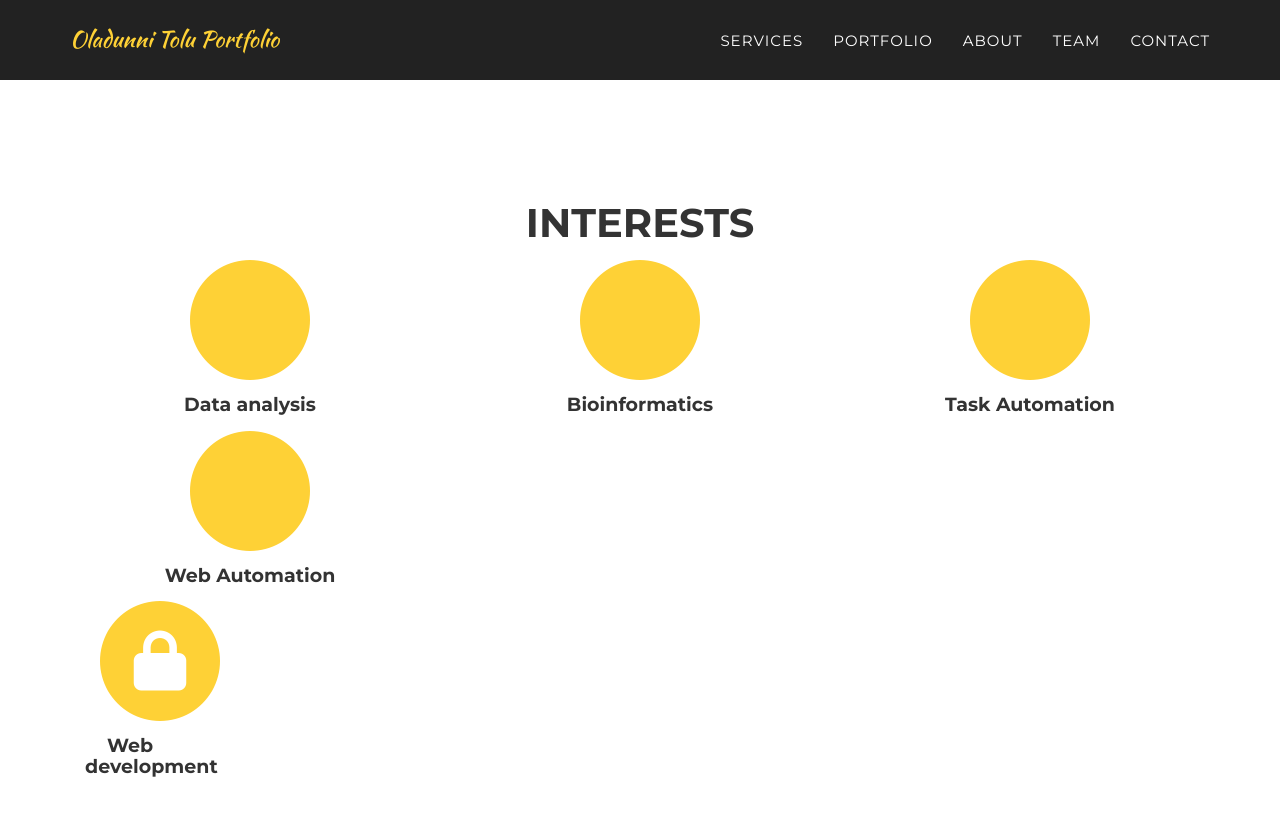
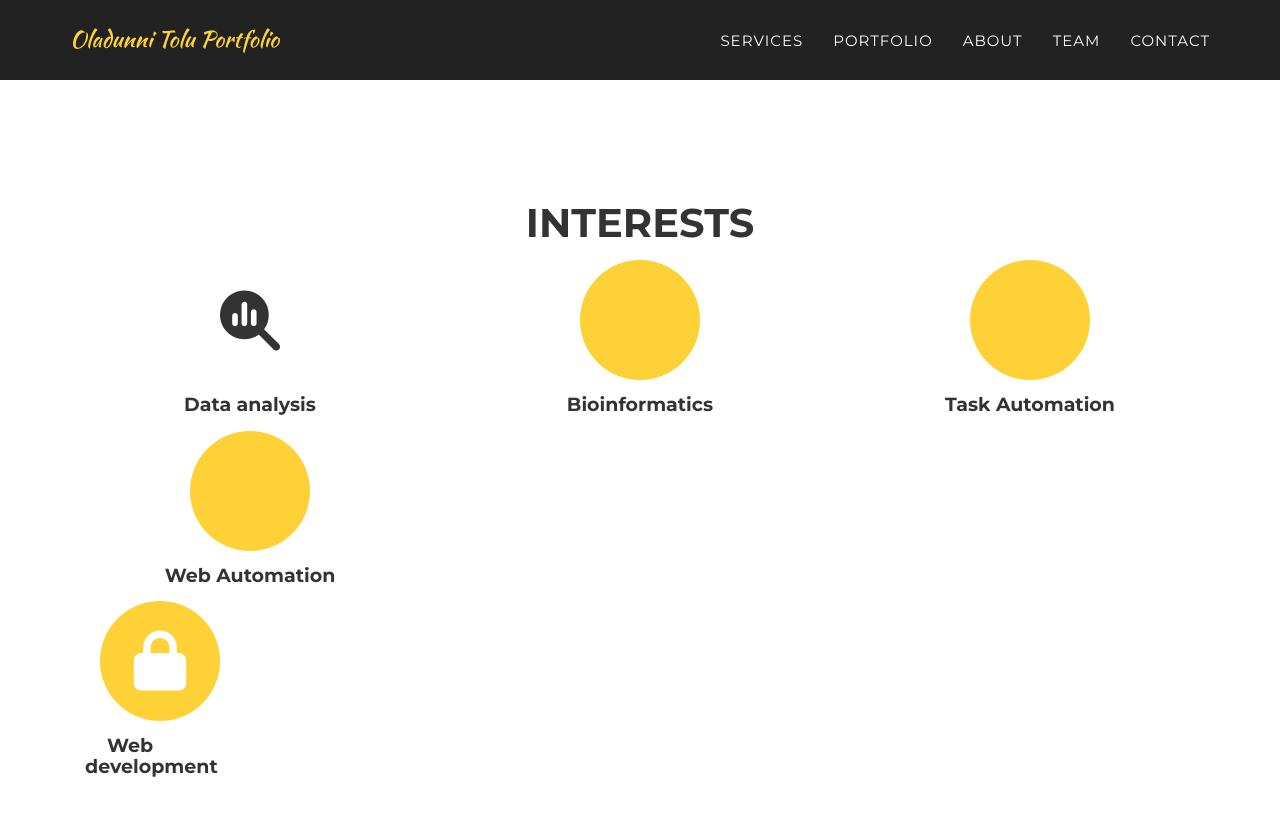
Before and after one commit to jrhtdo/jrhtdo.github.io, a Jekyll site: the page built from index.html, in a window 1280 px wide and 900 px high, scrolled down 772 px. Shown: the top 816 px of the window. Built offline with Jekyll 4.4.1, drawn with Linux system fonts in a browser that asks for light colours; nearby versions of some CDN libraries; some web fonts are replaced.

Commit message:
Update services.html

```diff
--- a/_includes/services.html
+++ b/_includes/services.html
@@ -11,7 +11,7 @@
             <div class="row text-center">
                 <div class="col-md-4">
                     <span class="fa-stack fa-4x">
-                        <i class="fa fa-circle fa-stack-2x text-primary"></i>
+                      <!--  <i class="fa fa-circle fa-stack-2x text-primary"></i>-->
                         <i class="fa-solid fa-magnifying-glass-chart"></i>
                     </span>
                     <h4 class="service-heading">Data analysis</h4>
```
